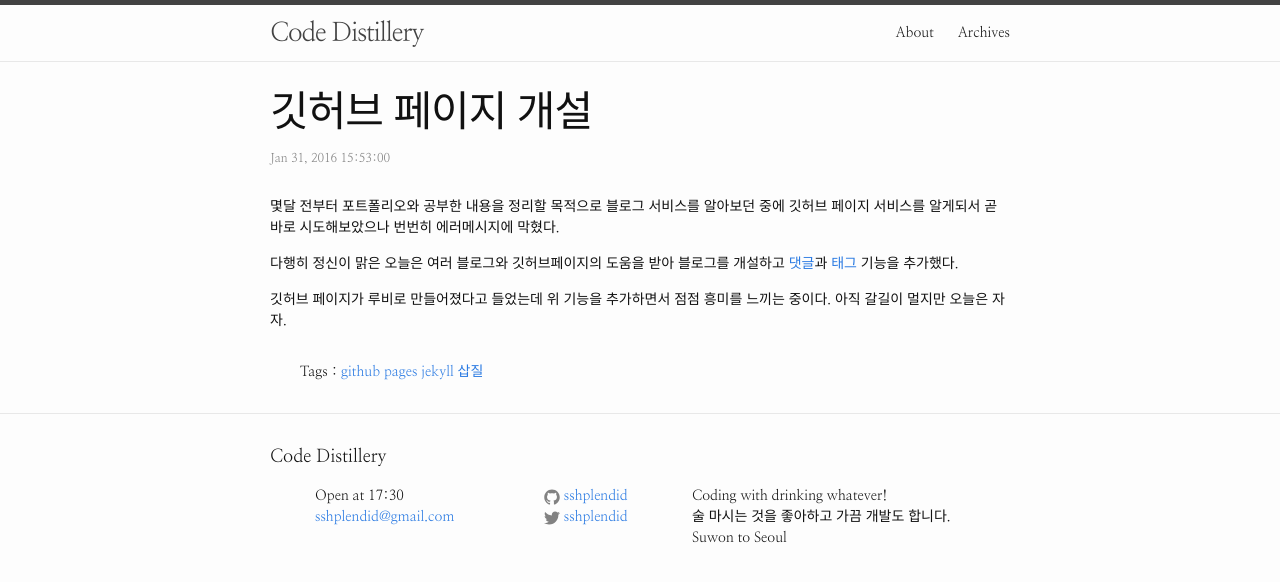
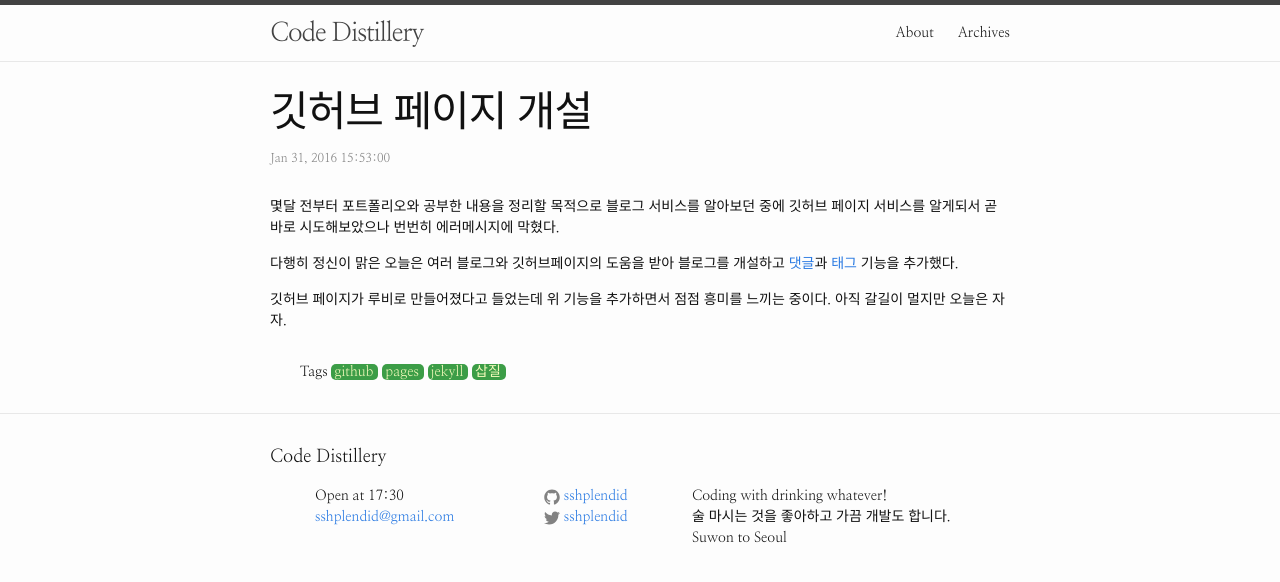
Before and after one commit to sshplendid/sshplendid.github.io, a Jekyll site: the page built from _posts/2016-02-01-initialize-github-pages.md, in a window 1280 px wide. Shown: the top 582 px of the page. Built offline with Jekyll 4.4.1, drawn with Linux system fonts in a browser that asks for light colours; comment, search, counter and statistics services are not loaded.

Commit message:
태그 스타일 변경

```diff
--- a/_layouts/post.html
+++ b/_layouts/post.html
@@ -13,8 +13,8 @@ layout: default
   </div>
 
   <!-- Tags -->
-  <ul class="tags post-tags cf inline">
-  	<span>Tags : </span>
+  <ul class="post-tags inline">
+  	<span>Tags </span>
     {% for tag in page.tags %}
     <li><a href="/search/?tags={{ tag }}">{{ tag | downcase }}</a></li>
     {% endfor %}
--- a/_sass/_ssh-custom.scss
+++ b/_sass/_ssh-custom.scss
@@ -41,3 +41,12 @@ a, span {
 	display: inline-block;
 }
 */
+
+.post-tags li {
+	background-color:#3c9d47;
+	border-radius:5px;
+	padding:1px 5px 1px 3px;
+}
+.post-tags li a {
+	color:#f3fabb;
+}
```
